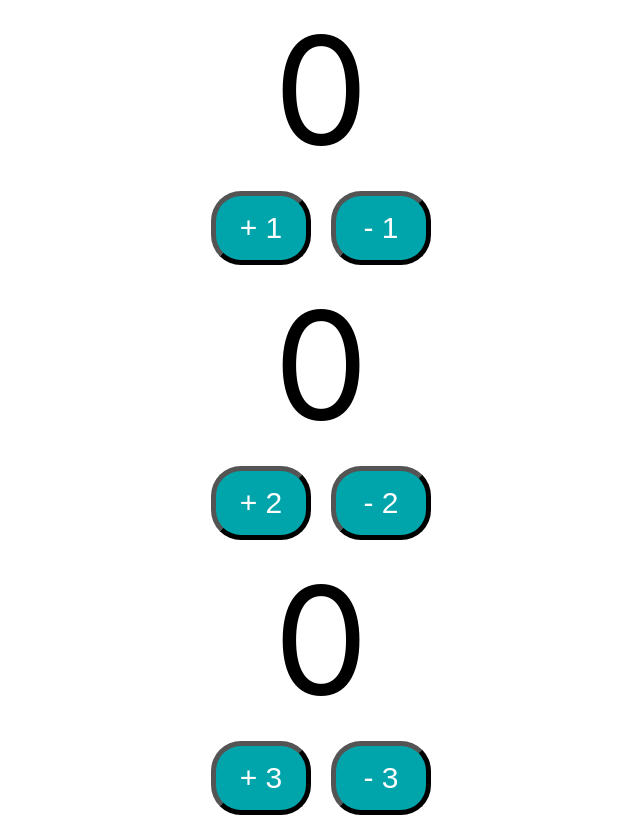
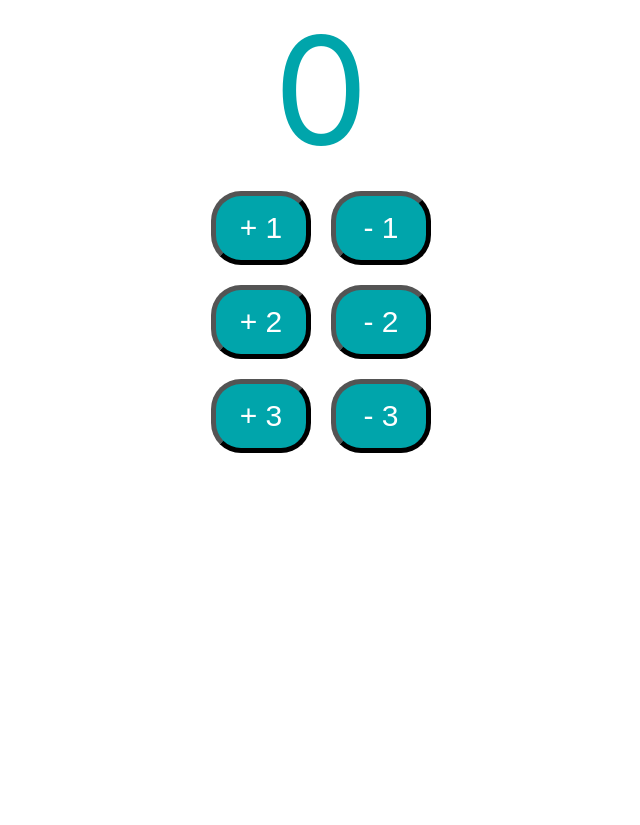
Before and after one commit to GlazMichelFranckDodo225/java-full-stack-app-spring-boot-react-frontend-urk, a React (Create React App) app: page / in a window 1280 px wide. Shown: the whole page, without its empty margins (319-959 px from the left). After the commit the page ends 800 px from the top, so only its background shows below. Built offline with nearby package versions, Linux system fonts and the light colour scheme.

Commit message:
Moving React State Up - Setting Up Counter and CounterButton

```diff
--- a/src/App.js
+++ b/src/App.js
@@ -5,9 +5,7 @@ import Counter from './components/counter/Counter';
 function App() {
   return (
     <div className="App">
-      <Counter by={1}/>
-      <Counter by={2}/>
-      <Counter by={3}/>
+      <Counter />
     </div>
   );
 }
--- a/src/components/counter/Counter.css
+++ b/src/components/counter/Counter.css
@@ -11,6 +11,11 @@
 }
 
 .count {
-    font-size: 150px;
+    font-size: 50px;
     padding: 20px;
 }
+
+.totalCount {
+    color: #00a5ab;
+    font-size: 150px;
+}
--- a/src/components/counter/Counter.jsx
+++ b/src/components/counter/Counter.jsx
@@ -1,31 +1,30 @@
 import { useState } from "react";
-import {PropTypes} from 'prop-types'
+import { PropTypes } from 'prop-types'
 import "./Counter.css";
 
-export default function Counter({by}) {
+export default function Counter() {
+    const [count, setCount] = useState(0); // Destructuring
+
+    function incrementCounterParentFunction(by) {
+        setCount(count + by);
+    }
+
+    return (
+        <>
+            <span className="totalCount">{count}</span>
+            <CounterButton by={1} />
+            <CounterButton by={2} />
+            <CounterButton by={3} />
+        </>
+    );
+}
+
+function CounterButton({ by }) {
     // const state = useState(0);
     const [count, setCount] = useState(0); // Destructuring
     // console.log(by);
 
-
-    /* const buttonStyle = {
-        fontSize: "30px",
-        backgroundColor: "#00a5ab",
-        width: "100px",
-        margin: "10px",
-        color: "white",
-        padding: "15px",
-        borderRadius: "30px"
-    } */
-
     function incrementCounterFunction() {
-        /* console.log(state);
-        console.log(state[0]);
-        console.log(state[1]);
-
-        state[1](state[0] + 1); */
-
-        // setCount(count + 1);
         setCount(count + by);
         console.log(count);
 
@@ -33,13 +32,6 @@ export default function Counter({by}) {
     }
 
     function deCrementCounterFunction() {
-        /* console.log(state);
-        console.log(state[0]);
-        console.log(state[1]);
-
-        state[1](state[0] + 1); */
-
-        // setCount(count - 1);
         setCount(count - by);
         console.log(count);
 
@@ -48,20 +40,16 @@ export default function Counter({by}) {
 
     return (
         <div className="counter">
-            <span className="count">{count}</span>
+
             <div>
                 <button
                     className="counterButton"
                     onClick={incrementCounterFunction}
-                    /* style={{fontSize:"30px"}} */
-                    /* style={buttonStyle} */
                 >+ {by}</button>
 
                 <button
                     className="counterButton"
                     onClick={deCrementCounterFunction}
-                    /* style={{fontSize:"30px"}} */
-                    /* style={buttonStyle} */
                 >- {by}</button>
             </div>
         </div>
@@ -69,11 +57,11 @@ export default function Counter({by}) {
 }
 
 // To Type the "by" Property of the Counter Component
-Counter.propTypes = {
+CounterButton.propTypes = {
     by: PropTypes.number
 }
 
 // To Set Default Value to the "by" Property of the Counter Component
-Counter.defaultProps = {
+CounterButton.defaultProps = {
     by: 1
 }
```
